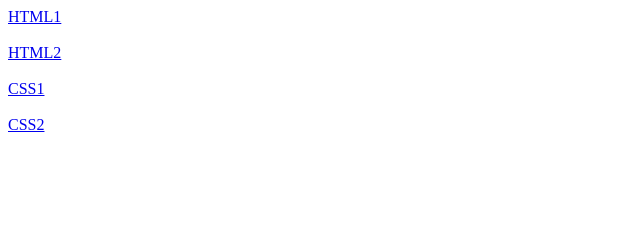
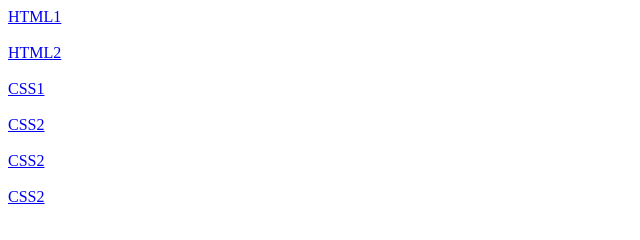
Before and after one commit to lHealMel/lHealMel.github.io, a plain HTML site: page For test/fortest_index.html in a window 1280 px wide. Shown: the whole page, without its empty margins (0-640 px from the left). Drawn offline with Linux system fonts and the light colour scheme.

Commit message:
Update fortest_index.html

```diff
--- a/For test/fortest_index.html
+++ b/For test/fortest_index.html
@@ -20,6 +20,12 @@
         <br>
         <br>
         <a href="https://lHealMel.github.io/For%20test/CSS2.html">CSS2</a>
+        <br>
+        <br>
+        <a href="https://lHealMel.github.io/For%20test/Frame.html">CSS2</a>
+        <br>
+        <br>
+        <a href="https://lHealMel.github.io/For%20test/HTML5.html">CSS2</a>
     </div>
 </body>
 
```
